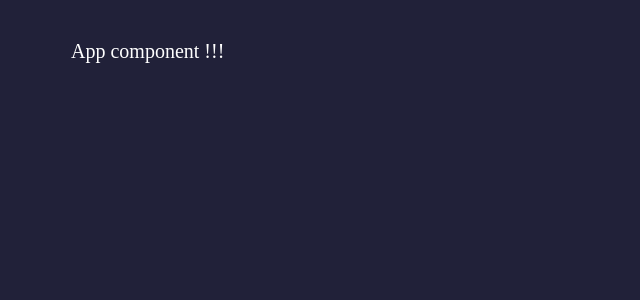
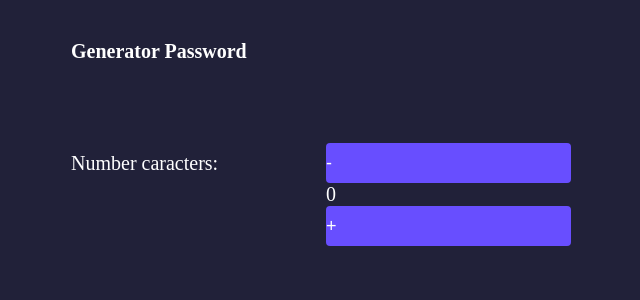
Before and after one commit to Fasping/password-generator, a React (Vite) app: page / in a window 1280 px wide. Shown: the top 300 px of the page, without its empty margins (319-959 px from the left). Built offline with nearby package versions, Linux system fonts and the light colour scheme.

Commit message:
styled: add styled comp and form basics

```diff
--- a/src/App.jsx
+++ b/src/App.jsx
@@ -1,9 +1,56 @@
 import "./App.css";
+import styled from "styled-components";
+
+const Titulo = styled.h1`
+  width: 100%;
+  margin-bottom: 80px;
+  vertical-align: top;
+`;
+
+const Fila = styled.div`
+  margin-bottom: 40px;
+  display: grid;
+  grid-template-columns: 1fr 1fr;
+  gap: 10px;
+`;
+
+const Button = styled.button`
+  width: 100%;
+  background-color: #684eff;
+  color: #fff;
+  display: inline-flex;
+  align-items: center;
+  height: 40px;
+  vertical-align: top;
+  font-size: 18px;
+  text-align: center;
+  border: none;
+  border-radius: 4px;
+  cursor: pointer;
+  transition: all 0.3s ease;
+
+  &:hover {
+    background: #866ffd;
+  }
+`;
 
 const App = () => {
   return (
     <div className="contenedor">
-      <p> App component !!!</p>
+      <Titulo>
+        <h1>Generator Password</h1>
+      </Titulo>
+
+      <form>
+        <Fila>
+          <label>Number caracters:</label>
+          <div>
+            <Button>-</Button>
+            <span>0</span>
+            <Button>+</Button>
+          </div>
+        </Fila>
+      </form>
     </div>
   );
 };
```
